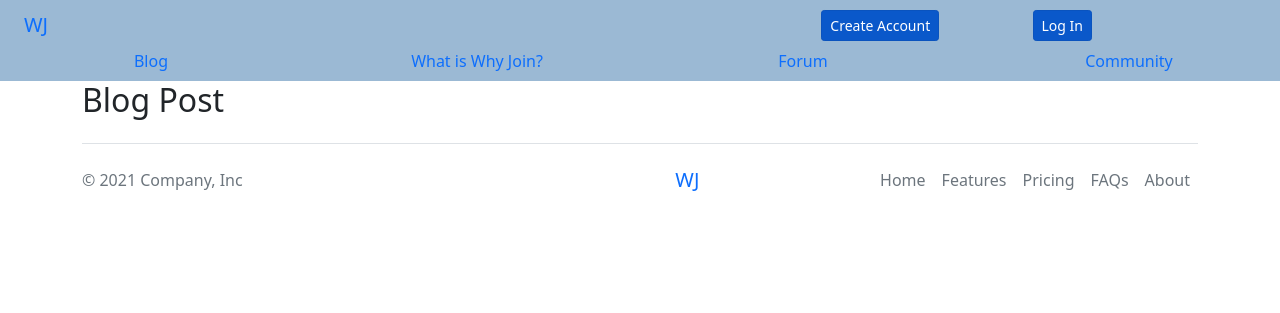
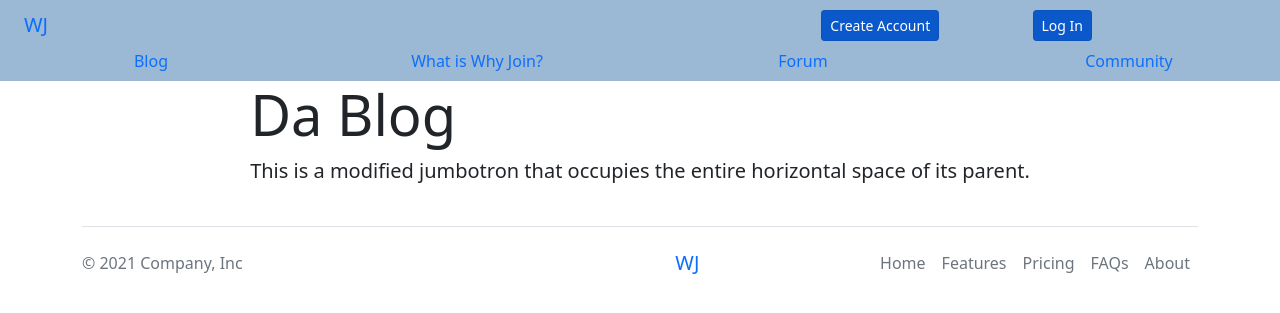
Before and after one commit to kghudgens/WhyJoin, a Django app: page /blog in a window 1280 px wide. Shown: the top 313 px of the page. Run offline with Django 3.2, Linux system fonts and the light colour scheme; data that the repository does not hold is empty; some libraries are stand-ins or nearby versions.

Commit message:
created jumbotron for blog page

```diff
--- a/whyjoin/hub/templates/hub/post_list.html
+++ b/whyjoin/hub/templates/hub/post_list.html
@@ -1,9 +1,17 @@
 {% extends "hub/base.html" %} {% block content %}
 
-<div class="container">
-<h2>Blog Post</h2>
+<div class="container d-flex justify-content-center">
+  <div class="jumbotron jumbotron-fluid ">
+    <div class="container">
+      <h1 class="display-4">Da Blog</h1>
+      <p class="lead">This is a modified jumbotron that occupies the entire horizontal space of its parent.</p>
+    </div>
+  </div>
+  </div>
+
 
 {% for post in object_list %}
+<div class="container">
 <div class="card" style="width: 18rem;">
     <div class="card-body">
       <h5 class="card-title">{{ post.title }}</h5>
@@ -13,6 +21,8 @@
       <a href="{% url 'post_detail' post.pk %}" class="card-link">Read Post</a>
     </div>
   </div>
+</div>
+
 {% endfor %}
 </div>
 
```
